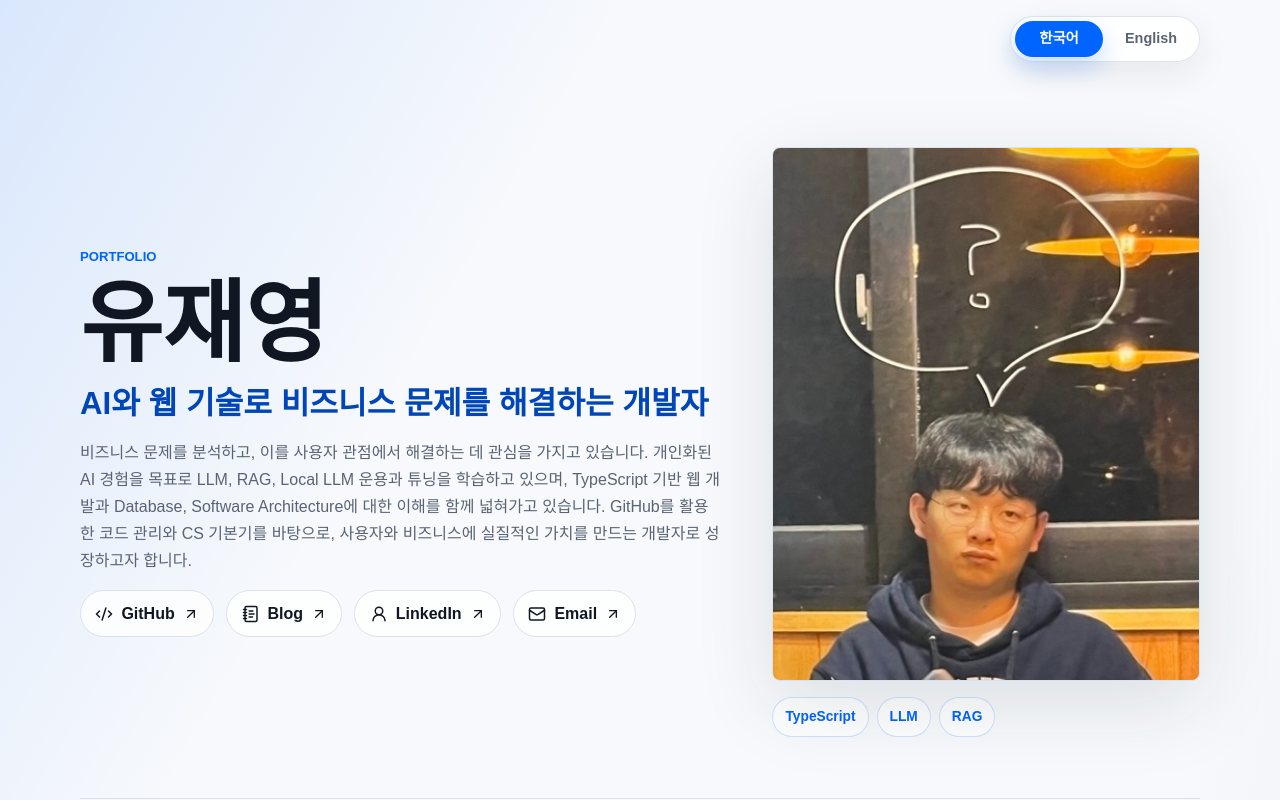
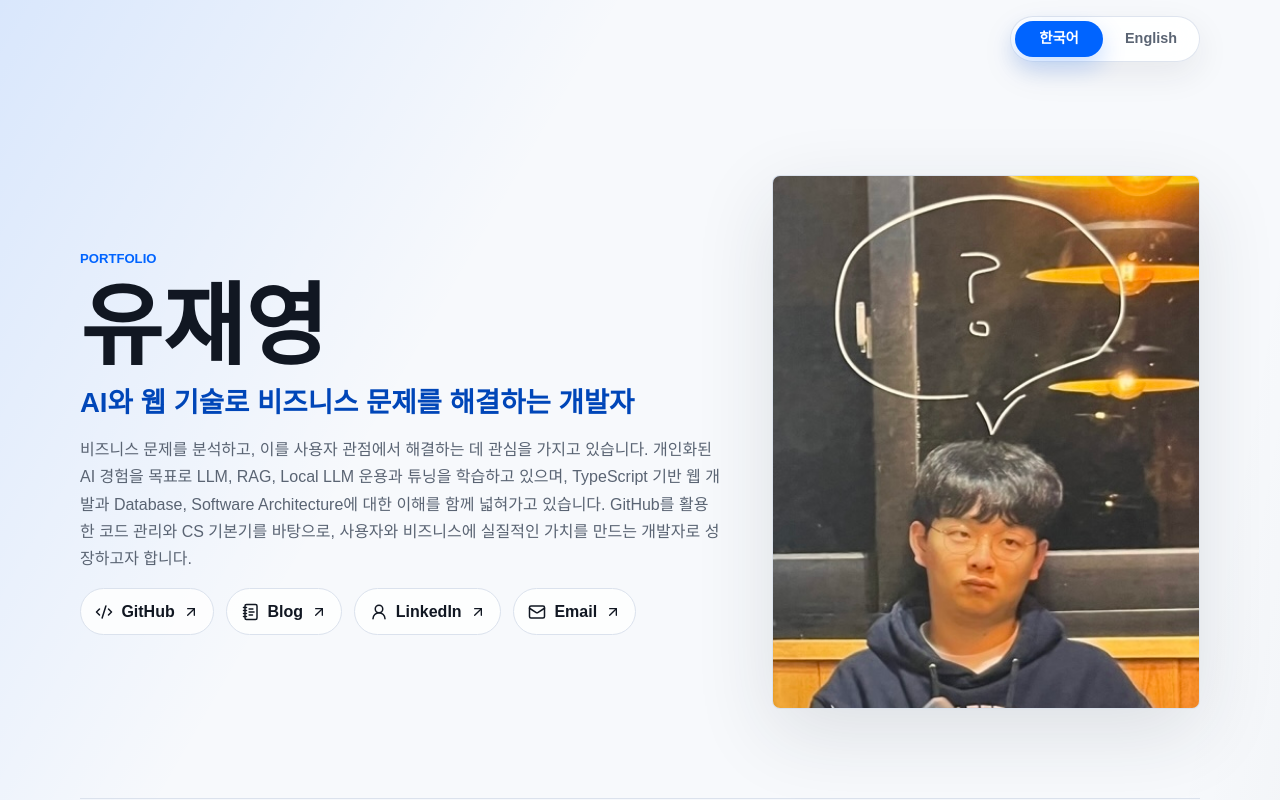
Before and after one commit to nangman-infra/jaeyoung-home, a Next.js app: page / in a window 1280 px wide. Shown: the top 800 px of the page. Built offline with nearby package versions, Linux system fonts and the light colour scheme.

Commit message:
fix: simplify portfolio hero and readme

```diff
--- a/src/app/globals.css
+++ b/src/app/globals.css
@@ -125,9 +125,12 @@ main {
   max-width: 42rem;
   margin: 0;
   color: var(--accent-strong);
-  font-size: clamp(1.25rem, 2.6vw, 1.95rem);
+  font-size: clamp(1.2rem, 2.2vw, 1.72rem);
   font-weight: 800;
   line-height: 1.25;
+  overflow-wrap: normal;
+  white-space: nowrap;
+  word-break: keep-all;
 }
 
 .hero-summary {
@@ -214,22 +217,6 @@ main {
   color: var(--accent);
   font-size: clamp(2.6rem, 7vw, 5rem);
   font-weight: 900;
-}
-
-.profile-caption {
-  display: flex;
-  flex-wrap: wrap;
-  gap: 0.5rem;
-}
-
-.profile-caption span {
-  border: 1px solid rgba(0, 100, 255, 0.18);
-  border-radius: 999px;
-  background: rgba(255, 255, 255, 0.78);
-  padding: 0.55rem 0.75rem;
-  color: var(--accent);
-  font-size: 0.86rem;
-  font-weight: 850;
 }
 
 .page-content {
@@ -369,6 +356,10 @@ main {
     justify-self: center;
   }
 
+  .hero-role {
+    white-space: normal;
+  }
+
   .feature-list,
   .timeline-list,
   .certification-grid,
--- a/src/components/hero-section.tsx
+++ b/src/components/hero-section.tsx
@@ -68,11 +68,6 @@ export function HeroSection({ profile }: HeroSectionProps) {
             </div>
           )}
         </div>
-        <div className="profile-caption" aria-hidden="true">
-          <span>{profile.specialties[0]}</span>
-          <span>{profile.specialties[1]}</span>
-          <span>{profile.specialties[2]}</span>
-        </div>
       </div>
     </section>
   );
```
Also changed, not shown: 1 other file (tests, documents, lock files or other folders).
